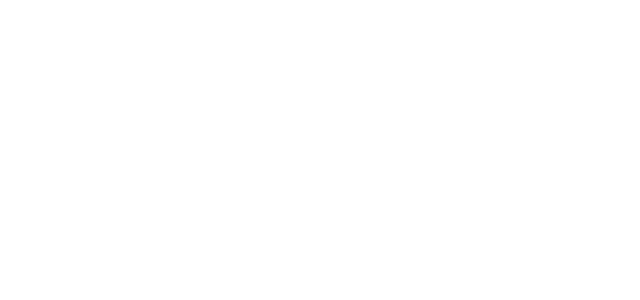
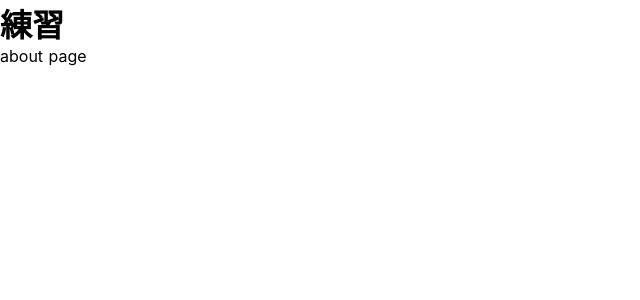
Before and after one commit to kawada13/nuxt-tomosuta, a Nuxt app: page /about in a window 1280 px wide. Before the commit this address had no page. Shown: the top 300 px of the page, without its empty margins (0-640 px from the left). Built offline with nearby package versions, Linux system fonts and the light colour scheme.

Commit message:
エラーページ作成

```diff
--- a/layouts/default.vue
+++ b/layouts/default.vue
@@ -1,5 +1,8 @@
 <template>
   <div>
+    <header>
+      <h1>練習</h1>
+    </header>
     <Nuxt />
   </div>
 </template>
--- /dev/null
+++ b/layouts/error.vue
@@ -0,0 +1,15 @@
+<template>
+  <div>
+    ページが見つかりませんでした
+  </div>
+</template>
+
+<script>
+export default {
+
+}
+</script>
+
+<style>
+
+</style>
--- /dev/null
+++ b/pages/about.vue
@@ -0,0 +1,15 @@
+<template>
+  <div>
+    about page
+  </div>
+</template>
+
+<script>
+export default {
+
+}
+</script>
+
+<style>
+
+</style>
```
